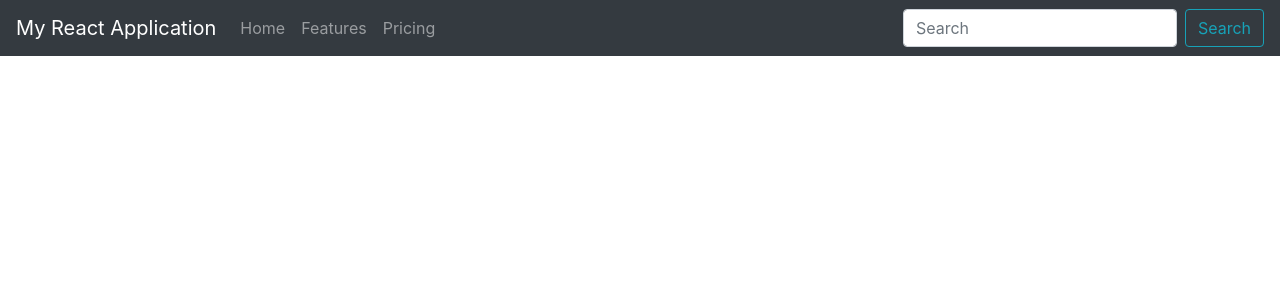
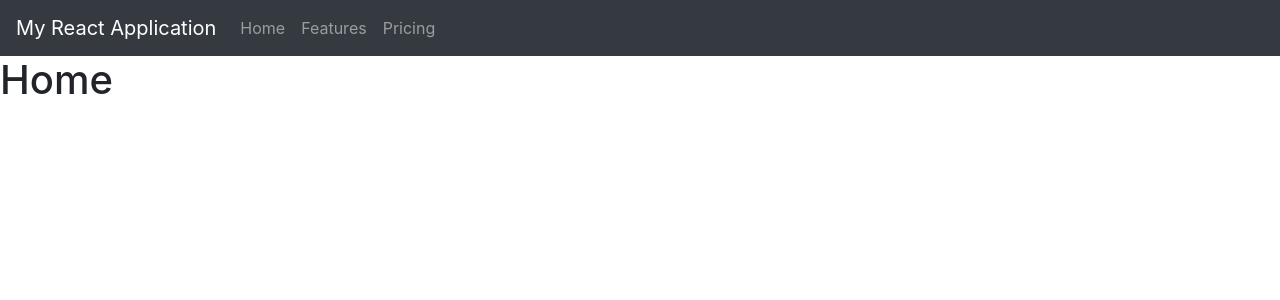
Before and after one commit to lcahlander/my-app, a React (Create React App) app in the folder src/main/js/frontend/: page / in a window 1280 px wide. Shown: the top 300 px of the page. Built offline with nearby package versions, Linux system fonts and the light colour scheme.

Commit message:
Adding router to the app

```diff
--- a/src/main/js/frontend/package.json
+++ b/src/main/js/frontend/package.json
@@ -11,6 +11,7 @@
     "react": "^16.13.1",
     "react-bootstrap": "^1.1.1",
     "react-dom": "^16.13.1",
+    "react-router-dom": "^5.2.0",
     "react-scripts": "3.4.1"
   },
   "scripts": {
--- a/src/main/js/frontend/src/App.js
+++ b/src/main/js/frontend/src/App.js
@@ -1,25 +1,43 @@
 import React from 'react';
 import Navbar from 'react-bootstrap/Navbar';
 import Nav from 'react-bootstrap/Nav';
-import Form from "react-bootstrap/Form";
-import Button from "react-bootstrap/Button";
+import {
+    BrowserRouter as Router,
+    Switch,
+    Route
+} from "react-router-dom";
 import 'bootstrap/dist/css/bootstrap.min.css';
 import './App.css';
 
 function App() {
   return (
-      <Navbar bg="dark" variant="dark">
-        <Navbar.Brand href="#home">My React Application</Navbar.Brand>
-        <Nav className="mr-auto">
-          <Nav.Link href="#home">Home</Nav.Link>
-          <Nav.Link href="#features">Features</Nav.Link>
-          <Nav.Link href="#pricing">Pricing</Nav.Link>
-        </Nav>
-        <Form inline>
-          <Form.Control type="text" placeholder="Search" className="mr-sm-2" />
-          <Button variant="outline-info">Search</Button>
-        </Form>
-      </Navbar>
+        <Router>
+            <Navbar bg="dark" variant="dark">
+                <Navbar.Brand href="/">My React Application</Navbar.Brand>
+                <Nav className="mr-auto">
+                    <Nav.Link href="/">Home</Nav.Link>
+                    <Nav.Link href="/features">Features</Nav.Link>
+                    <Nav.Link href="/pricing">Pricing</Nav.Link>
+                </Nav>
+            </Navbar>
+            <Switch>
+                <Route path="/features">
+                    <div>
+                        <h1>Features</h1>
+                    </div>
+                </Route>
+                <Route path="/pricing">
+                    <div>
+                        <h1>Pricing</h1>
+                    </div>
+                </Route>
+                <Route path="/">
+                    <div>
+                        <h1>Home</h1>
+                    </div>
+                </Route>
+            </Switch>
+        </Router>
   );
 }
 
```
Also changed, not shown: 1 other file (tests, documents, lock files or other folders).
